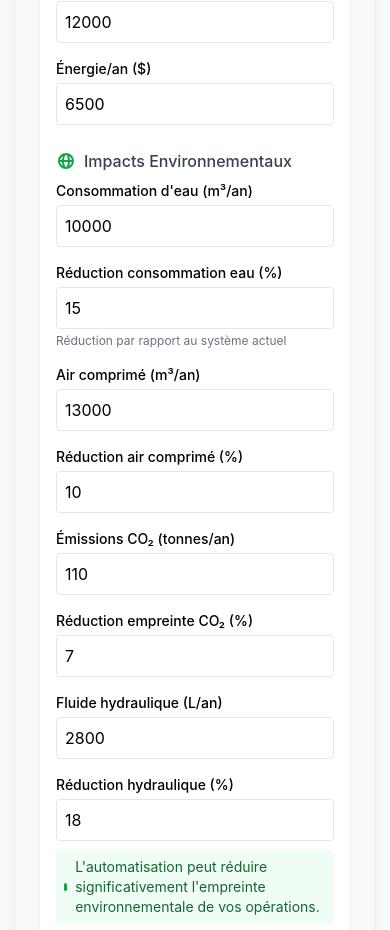
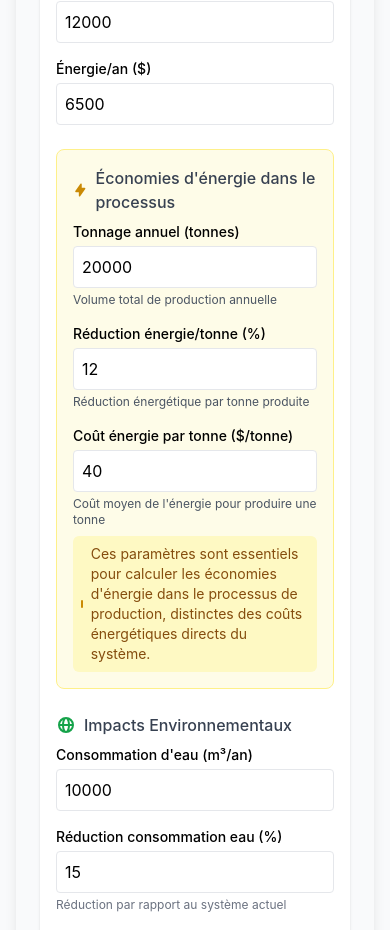
Before and after one commit to yoprobotics/calculateurs-roi-automation, a React (Create React App) app: page / in a window 390 px wide. Shown: the part 5610-6540 px from the top of the page. Built offline with nearby package versions, Linux system fonts and the light colour scheme.

Commit message:
Ajout des paramètres d'économie d'énergie manquants dans l'interface

```diff
--- a/src/components/calculateurs/general/SystemeAutomatise.jsx
+++ b/src/components/calculateurs/general/SystemeAutomatise.jsx
@@ -7,13 +7,23 @@ import { useCalculateurGeneral } from '../../../context/CalculateurGeneralContex
 const SystemeAutomatise = () => {
   const {
     systemeAutomatise,
-    setSystemeAutomatise
+    setSystemeAutomatise,
+    parametresGeneraux,
+    setParametresGeneraux
   } = useCalculateurGeneral();
 
   // Fonction pour mettre à jour un paramètre spécifique
   const updateParametre = (param, value) => {
     setSystemeAutomatise({
       ...systemeAutomatise,
+      [param]: Number(value)
+    });
+  };
+
+  // Fonction pour mettre à jour un paramètre général
+  const updateParametreGeneral = (param, value) => {
+    setParametresGeneraux({
+      ...parametresGeneraux,
       [param]: Number(value)
     });
   };
@@ -260,6 +270,59 @@ const SystemeAutomatise = () => {
         </div>
       </div>
 
+      {/* Section pour les paramètres d'économie d'énergie qui manquaient */}
+      <div className="mb-6 bg-yellow-50 p-4 rounded-lg border border-yellow-200">
+        <h3 className="font-medium text-gray-700 mb-2 flex items-center">
+          <svg xmlns="http://www.w3.org/2000/svg" className="h-5 w-5 mr-2 text-yellow-600" viewBox="0 0 20 20" fill="currentColor">
+            <path fillRule="evenodd" d="M11.3 1.046A1 1 0 0112 2v5h4a1 1 0 01.82 1.573l-7 10A1 1 0 018 18v-5H4a1 1 0 01-.82-1.573l7-10a1 1 0 011.12-.38z" clipRule="evenodd" />
+          </svg>
+          Économies d'énergie dans le processus
+        </h3>
+
+        <div className="grid grid-cols-1 md:grid-cols-2 gap-4">
+          <div>
+            <label className="block text-sm font-medium mb-1">Tonnage annuel (tonnes)</label>
+            <input
+              type="number"
+              value={parametresGeneraux.tonnageAnnuel}
+              onChange={(e) => updateParametreGeneral('tonnageAnnuel', e.target.value)}
+              className="w-full p-2 border rounded"
+            />
+            <p className="text-xs text-gray-600 mt-1">Volume total de production annuelle</p>
+          </div>
+          <div>
+            <label className="block text-sm font-medium mb-1">Réduction énergie/tonne (%)</label>
+            <input
+              type="number"
+              step="0.1"
+              value={systemeAutomatise.reductionEnergie}
+              onChange={(e) => updateParametre('reductionEnergie', e.target.value)}
+              className="w-full p-2 border rounded"
+            />
+            <p className="text-xs text-gray-600 mt-1">Réduction énergétique par tonne produite</p>
+          </div>
+        </div>
+
+        <div className="mt-4">
+          <label className="block text-sm font-medium mb-1">Coût énergie par tonne ($/tonne)</label>
+          <input
+            type="number"
+            step="0.01"
+            value={systemeAutomatise.coutEnergieTonne}
+            onChange={(e) => updateParametre('coutEnergieTonne', e.target.value)}
+            className="w-full p-2 border rounded"
+          />
+          <p className="text-xs text-gray-600 mt-1">Coût moyen de l'énergie pour produire une tonne</p>
+        </div>
+
+        <div className="mt-2 p-2 bg-yellow-100 rounded-md text-sm text-yellow-800">
+          <div className="flex items-center">
+            <div className="w-2 h-2 rounded-full bg-yellow-600 mr-2"></div>
+            <p>Ces paramètres sont essentiels pour calculer les économies d'énergie dans le processus de production, distinctes des coûts énergétiques directs du système.</p>
+          </div>
+        </div>
+      </div>
+
       {/* Nouvelle section pour les impacts environnementaux */}
       <div className="mb-6">
         <h3 className="font-medium text-gray-700 mb-2 flex items-center">
```
